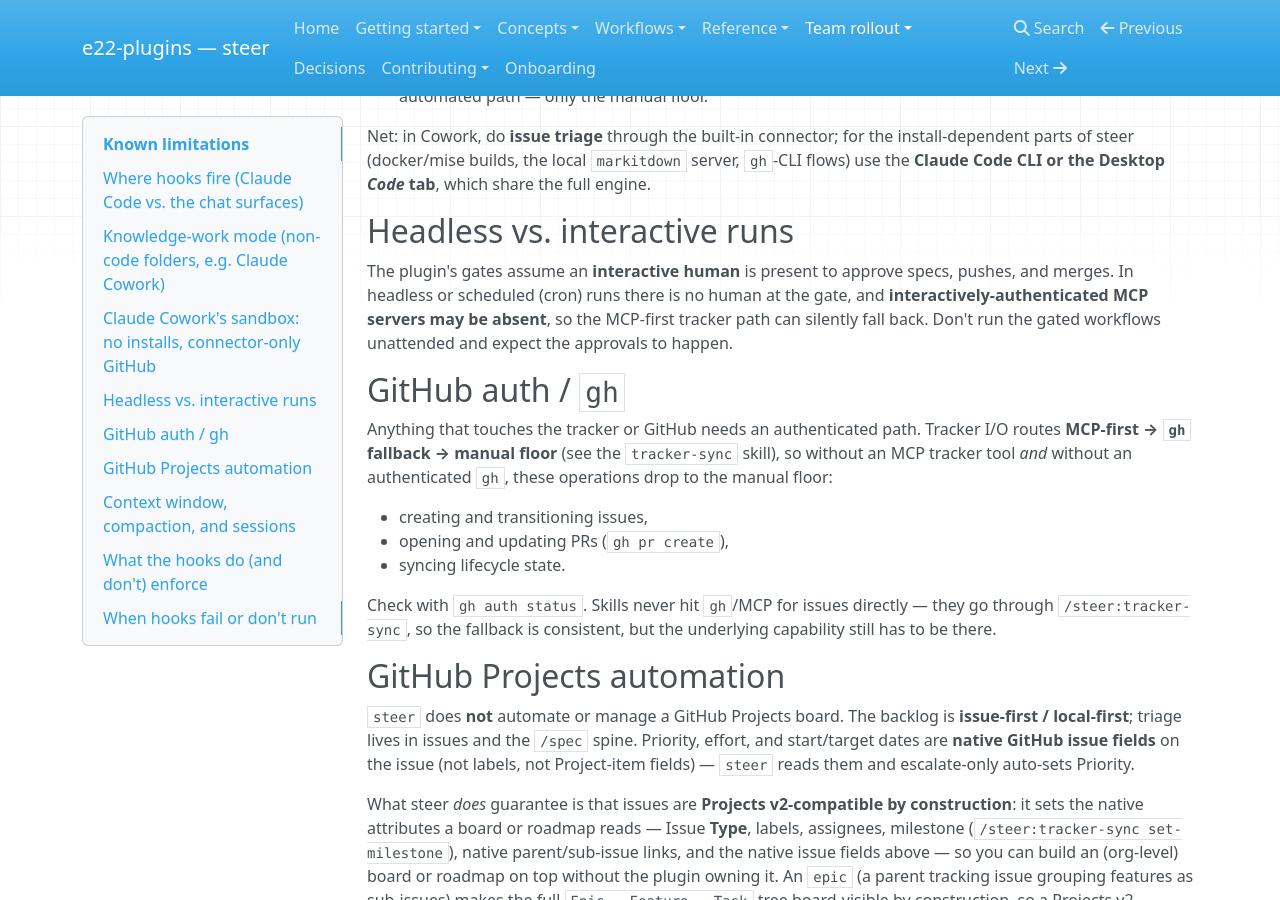
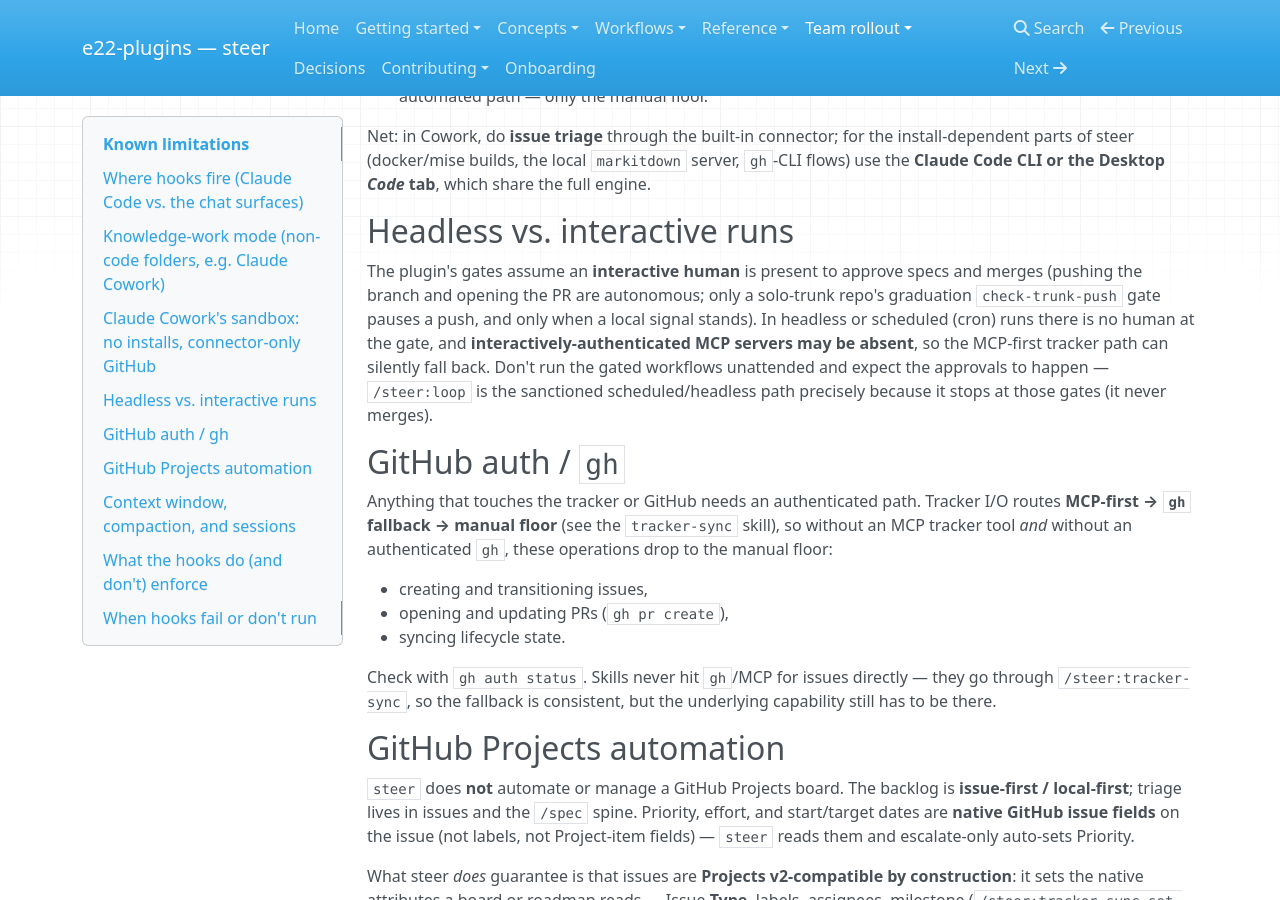
Before and after one commit to element22llc/e22-plugins, an MkDocs documentation site: the page built from docs/reference/known-limitations.md, in a window 1280 px wide and 900 px high, scrolled down 2018 px. Built offline with MkDocs 1.6.1, drawn with Linux system fonts in a browser that asks for light colours; nearby versions of some CDN libraries.

Commit message:
fix: scope check-trunk-push claims to local signals + correct delivery-gate docs
Pre-release coherence fixes caught by the /release Phase A audit, ahead of
cutting steer 3.16.0. All three are stale docs/rules prose contradicting this
cycle's autonomous-delivery change; the code (hook, allowed-tools) is correct.

- rule 45, work/SKILL.md, scaffold CLAUDE.md: the trunk-push graduation hook
  detects only LOCAL signals (deploy target / `prod` branch), but these three
  surfaces claimed it also gates on "a second contributor" (and, in the
  scaffold, "the MVP works"). A collaborator is a real graduation trigger but is
  caught on demand by /steer:protect + /steer:audit, not at push time. Scoped
  the hook attribution to the local signals, matching protect/SKILL.md.
- docs/workflows/index.md: dropped "pushing a PR" from the human decision-gate
  list (push/PR are autonomous now; merging is the gate).
- docs/reference/known-limitations.md: pushes are no longer human-approved;
  clarified and noted /steer:loop as the sanctioned headless path.
- Regenerated the Copilot mirror (rule 45 feeds copilot-instructions.md).

Co-Authored-By: Claude Opus 4.8 (1M context) <noreply@anthropic.com>

```diff
--- a/docs/reference/known-limitations.md
+++ b/docs/reference/known-limitations.md
@@ -106,11 +106,15 @@ which share the full engine.
 
 ## Headless vs. interactive runs
 
-The plugin's gates assume an **interactive human** is present to approve specs,
-pushes, and merges. In headless or scheduled (cron) runs there is no human at the
-gate, and **interactively-authenticated MCP servers may be absent**, so the
+The plugin's gates assume an **interactive human** is present to approve specs
+and merges (pushing the branch and opening the PR are autonomous; only a
+solo-trunk repo's graduation `check-trunk-push` gate pauses a push, and only when
+a local signal stands). In headless or scheduled (cron) runs there is no human at
+the gate, and **interactively-authenticated MCP servers may be absent**, so the
 MCP-first tracker path can silently fall back. Don't run the gated workflows
-unattended and expect the approvals to happen.
+unattended and expect the approvals to happen — `/steer:loop` is the sanctioned
+scheduled/headless path precisely because it stops at those gates (it never
+merges).
 
 ## GitHub auth / `gh`
 
```
Also changed, not shown: CHANGELOG.md (+9 -0 lines), docs/workflows/index.md (+3 -3 lines), plugins/steer/rules/45-commit-autonomy.md (+6 -4 lines), plugins/steer/skills/work/SKILL.md (+5 -3 lines), plugins/steer/templates/github/copilot-instructions.md (+6 -4 lines), plugins/steer/templates/scaffold/CLAUDE.md (+3 -2 lines).
